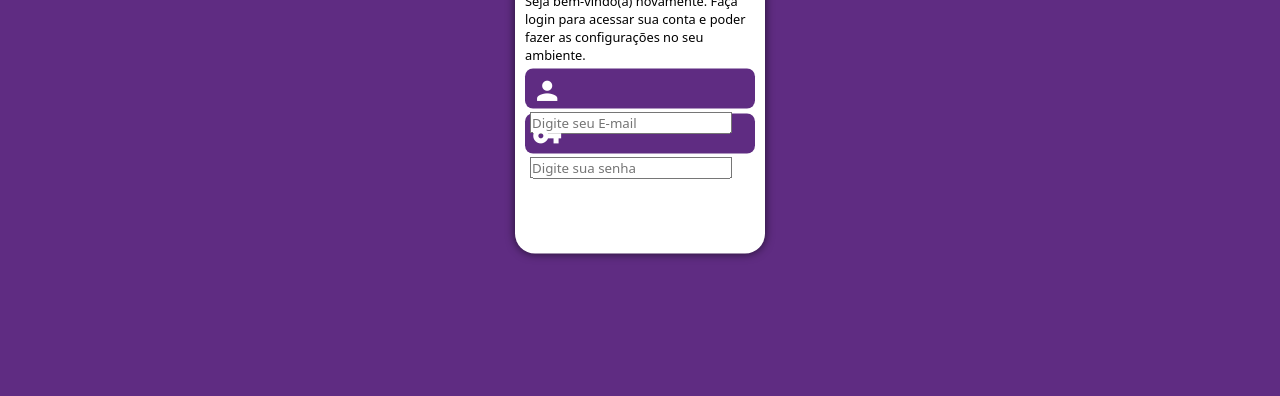
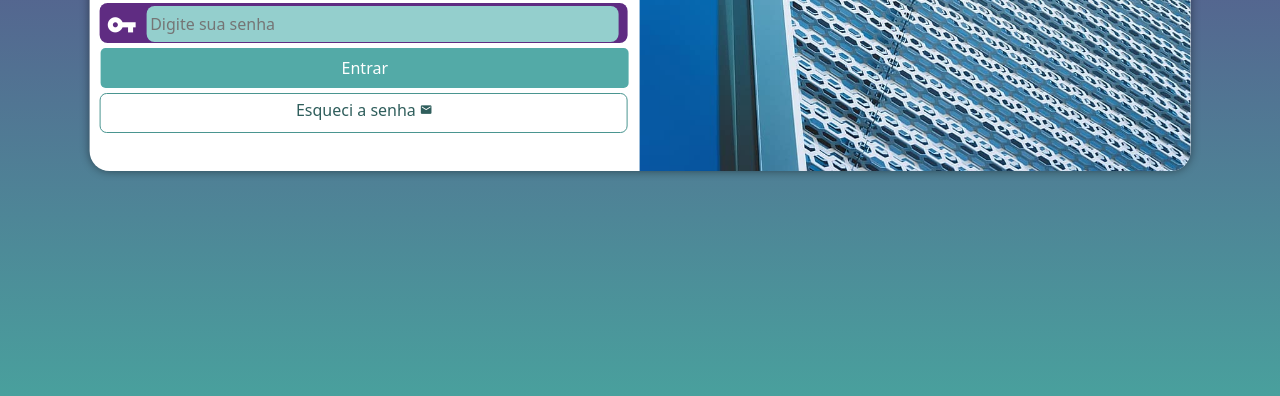
Before and after one commit to RayJhonatta/html-css, a plain HTML site: page Módulo-4/exercicios-modulo/projeto-login/index.html in a window 1280 px wide. Shown: the part 404-800 px from the top of the page. Drawn offline with Linux system fonts and the light colour scheme.

Commit message:
finalizando o projeto login

```diff
--- /dev/null
+++ b/Módulo-4/exercicios-modulo/projeto-login/estilos/media-query.css
@@ -0,0 +1,95 @@
+@charset "UTF-8";
+
+/* Typical Device Breakpoints
+------------------------------
+Pequenas telas: até 600px
+Celular: de 600px até 768px
+Tablet: 768px até 992px
+Desktop: 992px até 1200px
+Grandes telas: acima de 1200px
+*/
+
+@media screen and (min-width: 768px) and (max-width: 992px) {
+    /*** CONFIGURAÇÕES DO TABLET ******/
+
+    body {
+        background-image: linear-gradient(to top, #49a09d, #5f2c82);
+    }
+
+    #login {
+        width: 80vw;
+        height: 280px;
+    }
+
+    #imagem {
+        float: left;
+        width: 30%;
+        height: 100%;
+    }
+
+    section#login > div#formulario {
+        float: right;
+        width: 70%;
+    }
+
+    form > div.campo {
+        width: 96%;
+    }
+
+    form > input[type=submit] {
+        width: 96%;
+    }
+
+    form > .botao {
+       width: 96%;
+    }
+
+}
+
+@media screen and (min-width: 992px) {
+    /*** CONFIGURAÇÕES PARA DESKTOP ******/
+
+    body {
+        background-image: linear-gradient(to top, #49a09d, #5f2c82);
+    }
+
+    #login {
+        width: 86%;
+        height: 350px;
+    }
+
+    section#login > #imagem {
+        float: right;
+        height: 100%;
+        width: 50%;
+    }
+
+    section#login > div#formulario {
+        float: left;
+        width: 50%;
+    }
+
+    div#formulario > h1 {
+        font-size: 2em;
+    }
+
+    div#formulario > p {
+        font-size: 1em;
+        padding: 10px;
+    }
+
+    form > div.campo {
+       transform: translateY(5px);
+       width: 96%;
+    }
+
+    form > input[type=submit] {
+        margin-top: 10px;
+        width: 96%;
+    }
+
+    form > .botao {
+        width: 96%;
+    }
+
+}
--- a/Módulo-4/exercicios-modulo/projeto-login/estilos/style.css
+++ b/Módulo-4/exercicios-modulo/projeto-login/estilos/style.css
@@ -35,9 +35,11 @@ main {
     width: 250px;
     height: 515px;
     border-radius: 20px;
-    box-shadow: 0px 0px 10px rgba(0, 0, 0, 0.656);
+    box-shadow: 0px 0px 10px rgba(0, 0, 0, 0.45);
 
     transform: translate(-50%, -50%);
+    transition: width .3s, height .3s;
+    transition-timing-function: ease;
 }
 
 #formulario > h1 {
@@ -81,7 +83,57 @@ form > div.campo > label {
     display: none;
 }
 
-form > div.campo > .input {
-    margin-left: 5px;
+form > div.campo > input {
+    background-color: #94cfcd;
+    border-radius: 8px;
+    height: 90%;
+    border: none;
+    width: calc(98% - 45px);
+    padding: 4px;
+    font-size: 1em;
+    transform: translate(5px, -10px);
+}
 
+form > input[type=submit] {
+    display: block;
+    background-color: #53aaa7;
+    color: white;
+    border: none;
+    height: 40px;
+    margin: auto;
+    width: 92%;
+    border-radius: 5px;
+    font-size: 1em;
 }
+
+form > input[type=submit]:hover {
+    background-color: #346766;
+    cursor: pointer;
+}
+
+div.campo > input:focus-within {
+    background-color: white;
+}
+
+form > .botao {
+    display: block;
+    text-align: center;
+    text-decoration: none;
+    color: #2f5e5c;
+    border: 1px solid #4a9590;
+    padding: 5px 10px 10px 15px;
+    width: 92%;
+    border-radius: 7px;
+    margin-top: 5px;
+    margin-left: 10px;
+    height: 40px;
+}
+
+form > .botao:hover {
+    background-color: #6cd3cf;
+}
+
+form > .botao > i {
+    margin: 0px 4px;
+    font-size: 0.8em;
+}
--- a/Módulo-4/exercicios-modulo/projeto-login/index.html
+++ b/Módulo-4/exercicios-modulo/projeto-login/index.html
@@ -4,6 +4,7 @@
     <meta charset="UTF-8">
     <meta name="viewport" content="width=device-width, initial-scale=1.0">
     <link rel="stylesheet" href="estilos/style.css">
+    <link rel="stylesheet" href="estilos/media-query.css">
     <link href="https://fonts.googleapis.com/icon?family=Material+Icons" rel="stylesheet">
     <title>Login</title>
 </head>
@@ -19,14 +20,16 @@
                <form action="cadastro.php" method="post">
                   <div class="campo">
                         <i class="material-icons">person</i>
-                        <input type="email" name="login" id="Elogin" placeholder="Digite seu E-mail" autocomplete="email" required class="input">
+                        <input type="email" name="login" id="Elogin" placeholder="Digite seu e-mail" autocomplete="email" required>
                         <label for="Elogin">Login:</label>
                 </div>
                 <div class="campo">
                         <i class="material-icons">vpn_key</i>
-                        <input type="password" name="senha" id="Esenha" placeholder="Digite sua senha" autocomplete="current-password" minlength="8" maxlength="12" class="input">
+                        <input type="password" name="senha" id="Esenha" placeholder="Digite sua senha" autocomplete="current-password" minlength="8" maxlength="12">
                         <label for="Esenha">Senha:</label>
                 </div>
+                    <input type="submit" value="Entrar">
+                    <a href="esqueci.html" class="botao">Esqueci a senha<i class="material-icons" id="senha">mail</i></a>
                </form>
             </div>
         </section>
```
Also changed, not shown: Módulo-4/exercicios-modulo/projeto-login/esqueci.html (added).
